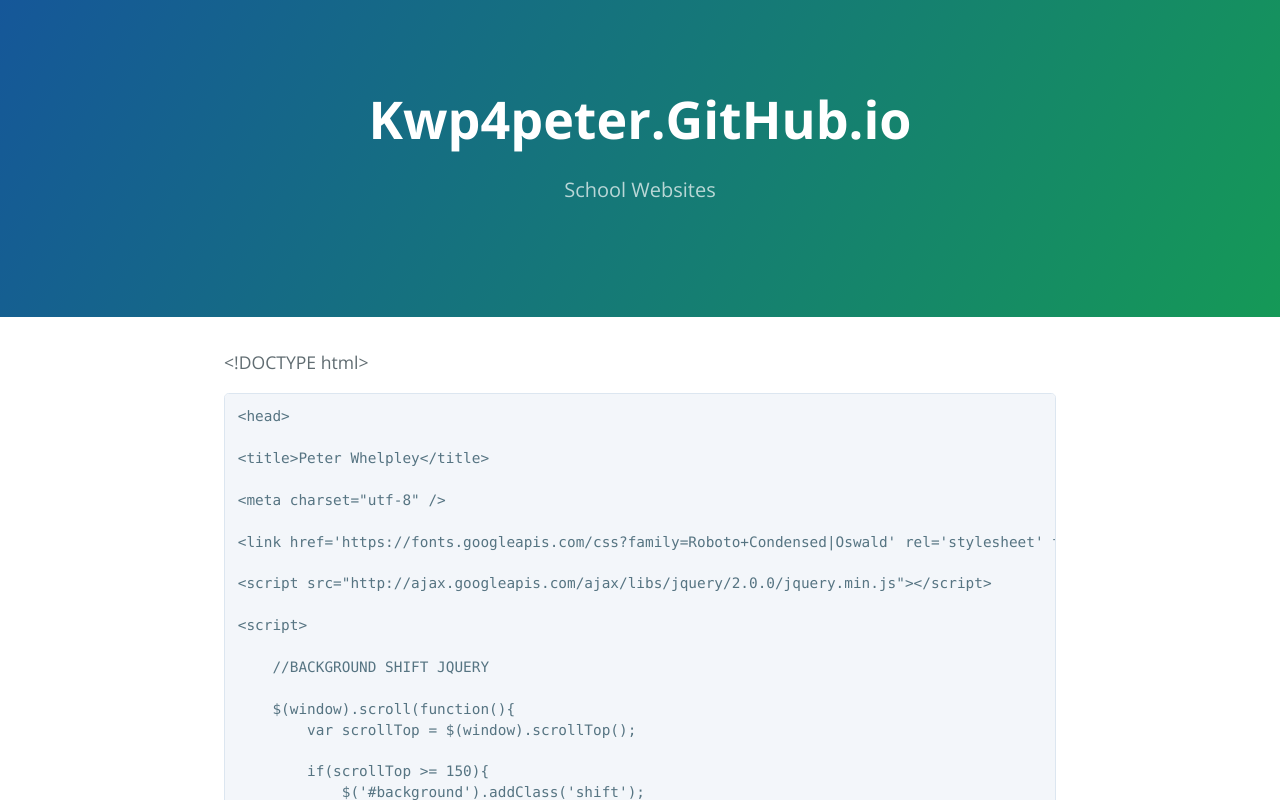
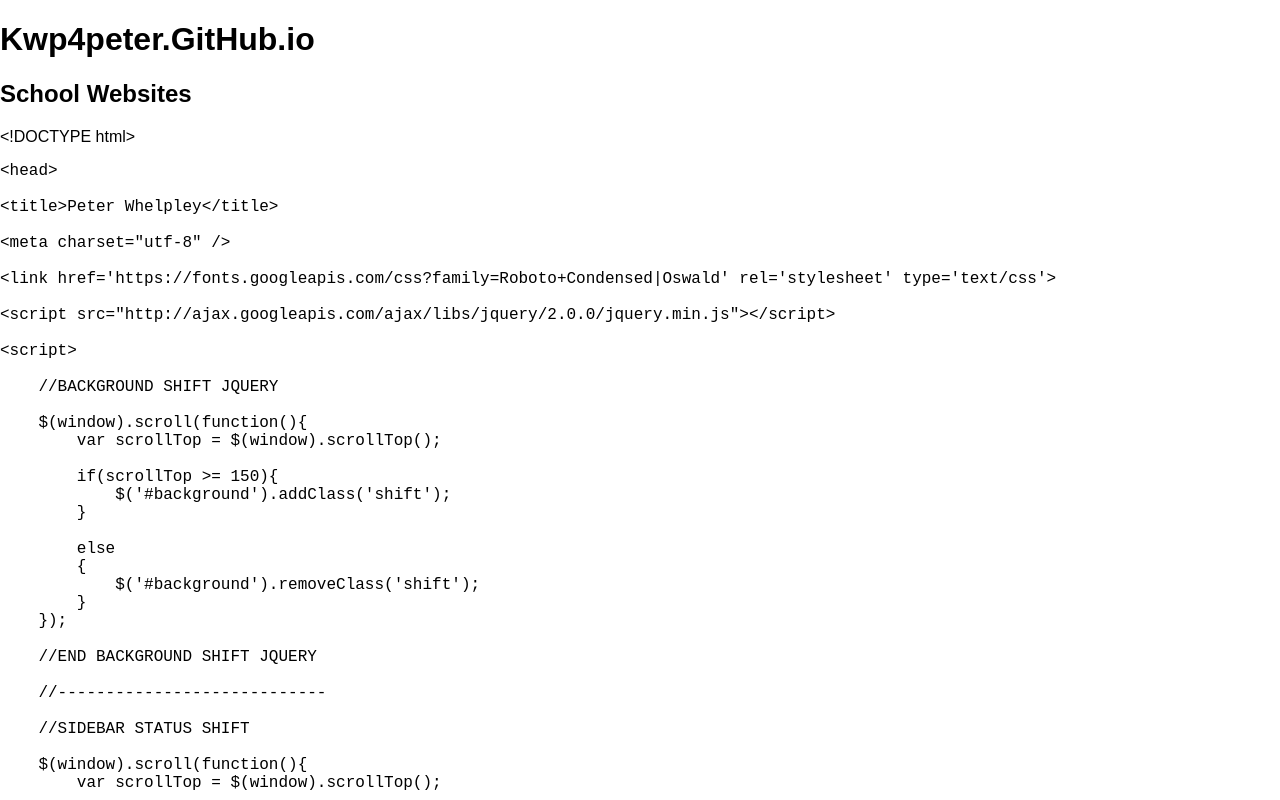
Before and after one commit to kwp4peter/kwp4peter.github.io, a plain HTML site: page index.html in a window 1280 px wide. Shown: the top 800 px of the page. Drawn offline with nearby package versions, Linux system fonts and the light colour scheme.

Commit message:
Update index.html

```diff
--- a/index.html
+++ b/index.html
@@ -6,8 +6,7 @@
     <meta name="viewport" content="width=device-width, initial-scale=1">
     <link rel="stylesheet" type="text/css" href="stylesheets/normalize.css" media="screen">
     <link href='https://fonts.googleapis.com/css?family=Open+Sans:400,700' rel='stylesheet' type='text/css'>
-    <link rel="stylesheet" type="text/css" href="stylesheets/stylesheet.css" media="screen">
-    <link rel="stylesheet" type="text/css" href="stylesheets/github-light.css" media="screen">
+
   </head>
   <body>
     <section class="page-header">
```
